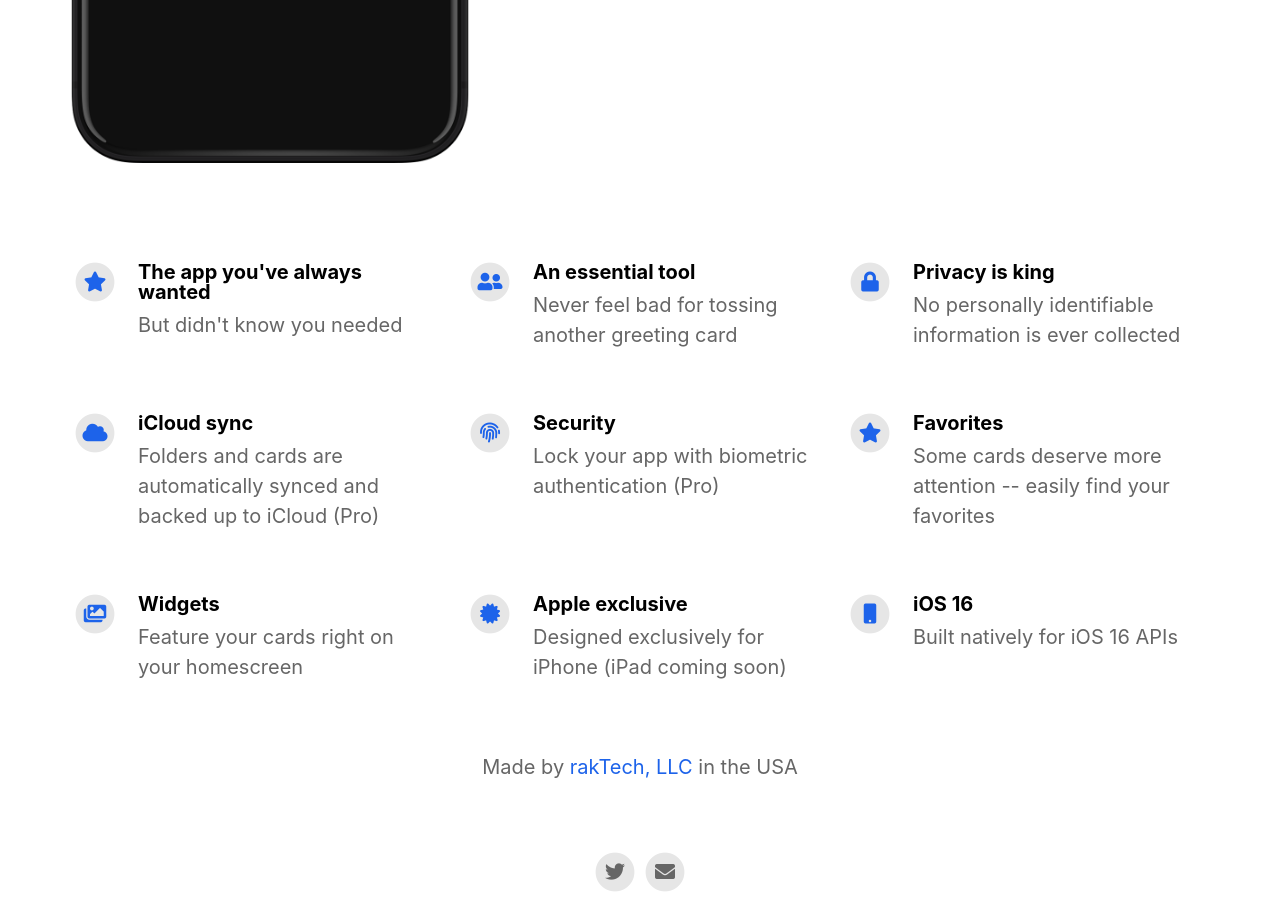
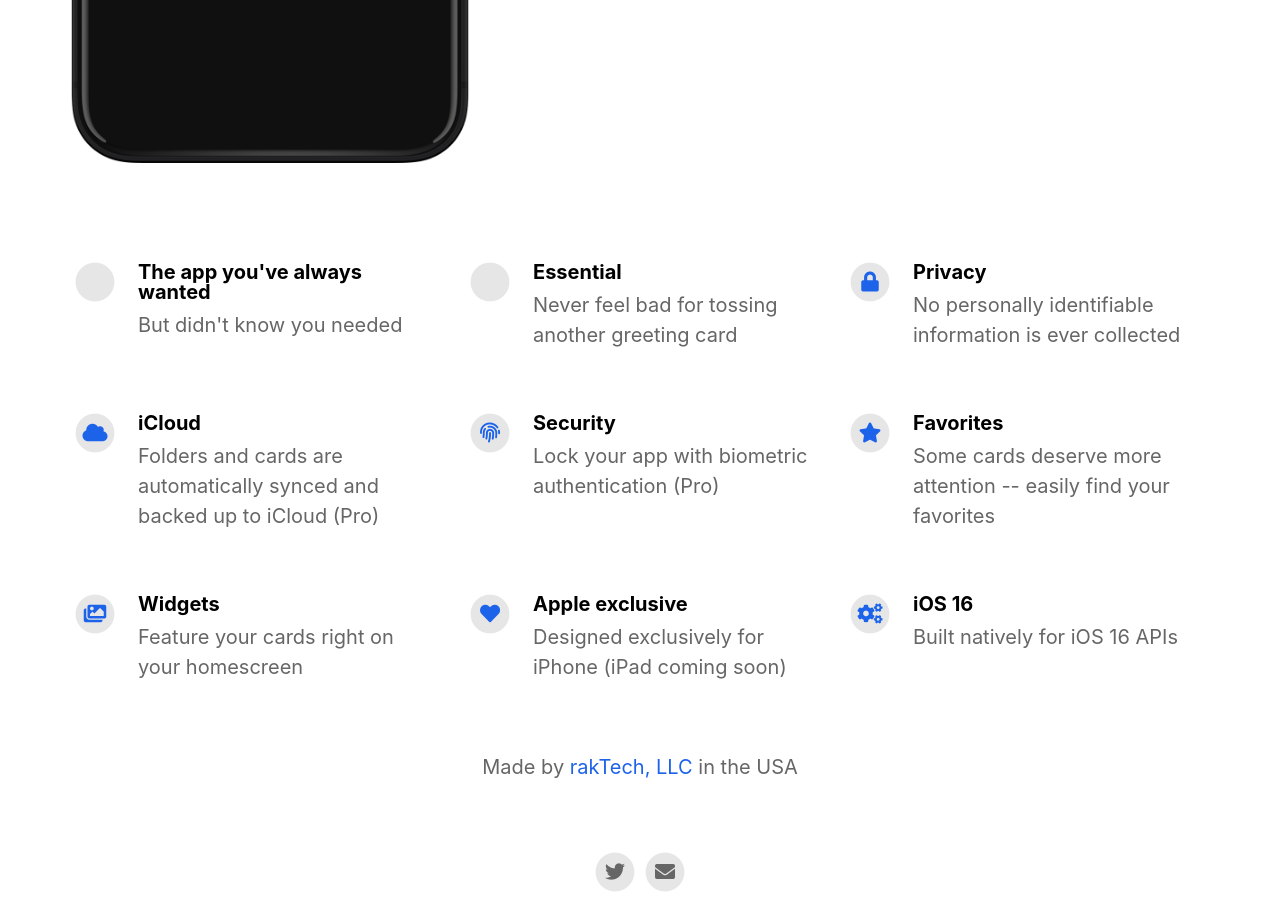
Before and after one commit to thatvirtualboy/hellothere, a Jekyll site: the page built from index.html, in a window 1280 px wide and 900 px high, scrolled down 822 px. Built offline with Jekyll 4.4.1, drawn with Linux system fonts in a browser that asks for light colours; nearby versions of some CDN libraries.

Commit message:
Update _config.yml

```diff
--- a/_config.yml
+++ b/_config.yml
@@ -37,17 +37,17 @@ features                                  :
 
   - title                                 : The app you've always wanted
     description                           : But didn't know you needed
-    fontawesome_icon_name                 : star
+    fontawesome_icon_name                 : cards
 
-  - title                                 : An essential tool
+  - title                                 : Essential
     description                           : Never feel bad for tossing another greeting card
-    fontawesome_icon_name                 : user-friends
+    fontawesome_icon_name                 : cards-blank
 
-  - title                                 : Privacy is king
+  - title                                 : Privacy
     description                           : No personally identifiable information is ever collected
     fontawesome_icon_name                 : lock
 
-  - title                                 : iCloud sync
+  - title                                 : iCloud
     description                           : Folders and cards are automatically synced and backed up to iCloud (Pro)
     fontawesome_icon_name                 : cloud
 
@@ -65,11 +65,11 @@ features                                  :
 
   - title                                 : Apple exclusive
     description                           : Designed exclusively for iPhone (iPad coming soon)
-    fontawesome_icon_name                 : certificate
+    fontawesome_icon_name                 : heart
 
   - title                                 : iOS 16
     description                           : Built natively for iOS 16 APIs
-    fontawesome_icon_name                 : mobile
+    fontawesome_icon_name                 : cogs
 
   - title                                 : # New Feature Title
     description                           : # New Feature Description
```
